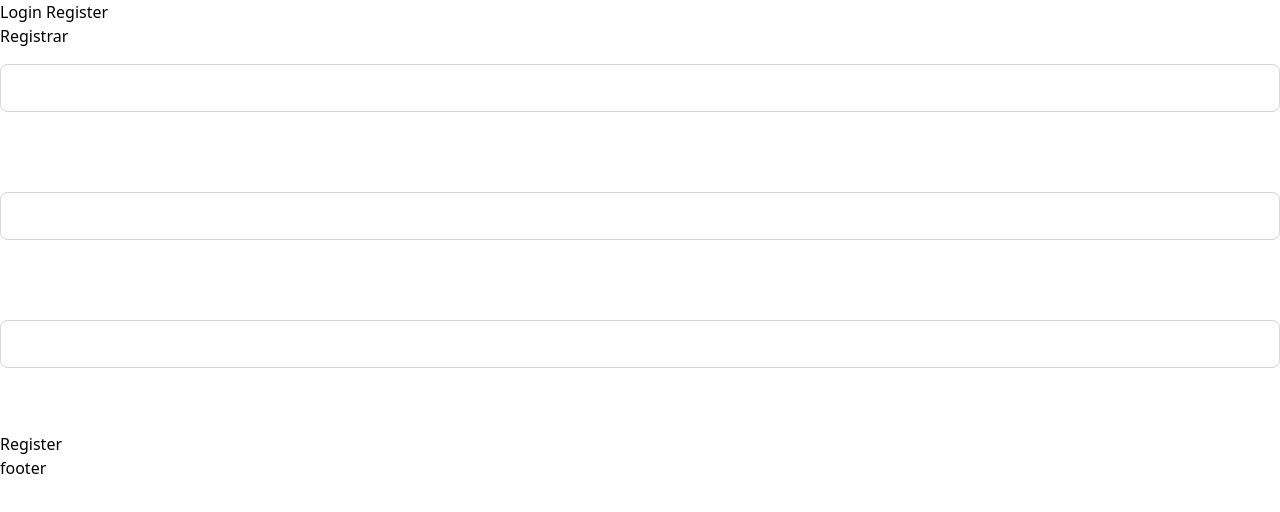
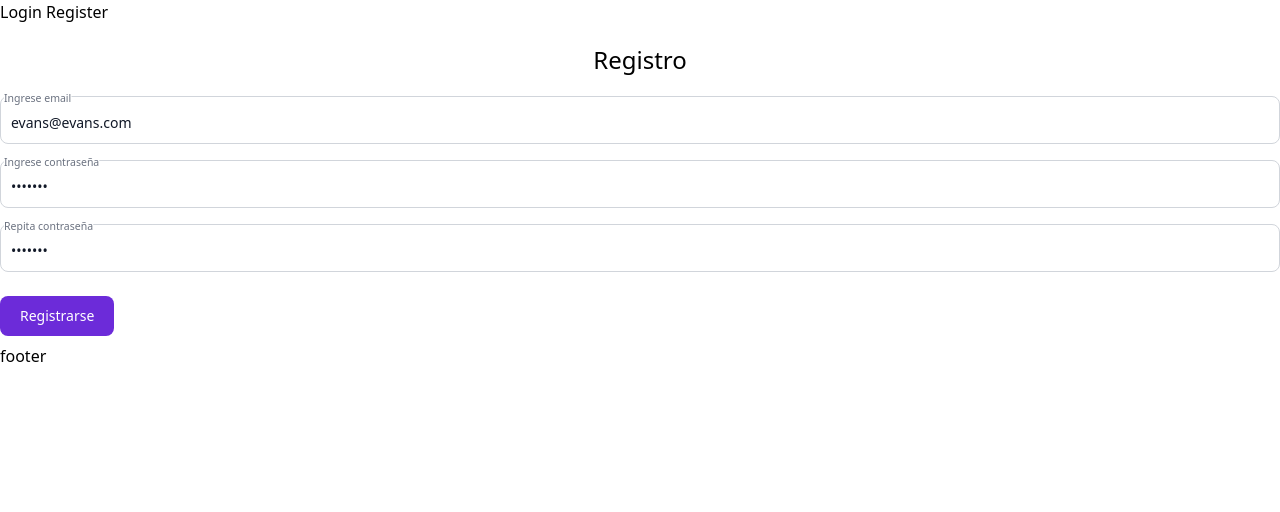
Before and after one commit to evans2919/react-firebase-fullstack-app, a React (Vite) app: page /register in a window 1280 px wide. Shown: the top 512 px of the page. Built offline with nearby package versions, Linux system fonts and the light colour scheme; no server answers.

Commit message:
Add title & defaultButton component

```diff
--- a/src/pages/Register.jsx
+++ b/src/pages/Register.jsx
@@ -5,6 +5,8 @@ import { FirebaseErrors } from "../components/utils/FirebaseErrors";
 import FormError from "../components/utils/FormError";
 import FormInput from "../components/FormInput";
 import { FormValidations } from "../components/utils/FormValidations";
+import Title from "../components/utils/Title";
+import DefaultButton from "../components/utils/DefaultButton";
 
 const Register = () => {
     const { registerUser } = useUserContext();
@@ -23,7 +25,13 @@ const Register = () => {
         getValues,
         setError,
         formState: { errors },
-    } = useForm();
+    } = useForm({
+        defaultValues: {
+            email: "evans@evans.com",
+            password: "1234567",
+            repassword: "1234567",
+        },
+    });
 
     const onSubmit = async ({ email, password }) => {
         try {
@@ -38,23 +46,24 @@ const Register = () => {
 
     return (
         <>
-            <h1>Registrar</h1>
+            <Title title="Registro" />
 
             <form onSubmit={handleSubmit(onSubmit)}>
                 <FormInput
+                    error={errors.email}
                     type="email"
-                    placeholder="Ingrese email"
+                    label="Ingrese email"
                     {...register("email", {
                         required,
                         pattern: patternEmail,
                     })}
                 />
-                {errors.email && <FormError errors={errors.email.message} />}
-                <br />
-                <br />
+                <FormError errors={errors.email} />
+
                 <FormInput
+                    error={errors.password}
                     type="password"
-                    placeholder="Ingrese contraseña"
+                    label="Ingrese contraseña"
                     {...register("password", {
                         minLength: validateMinLength(6, "Mínimo 6 caracteres"),
                         validate: {
@@ -62,15 +71,13 @@ const Register = () => {
                         },
                     })}
                 />
-                {errors.password && (
-                    <FormError errors={errors.password.message} />
-                )}
 
-                <br />
-                <br />
+                <FormError errors={errors.password} />
+
                 <FormInput
+                    error={errors.repassword}
                     type="password"
-                    placeholder="Repita password"
+                    label="Repita contraseña"
                     {...register("repassword", {
                         validate: {
                             equals: validateEquals(
@@ -80,14 +87,14 @@ const Register = () => {
                         },
                     })}
                 />
-                {errors.repassword && (
-                    <FormError errors={errors.repassword.message} />
-                )}
 
-                <br />
-                <br />
+                <FormError errors={errors.repassword} />
 
-                <button type="submit">Register</button>
+                <DefaultButton
+                    buttonTitle="Registrarse"
+                    buttonStyle="purple"
+                    type="submit"
+                />
             </form>
         </>
     );
```
